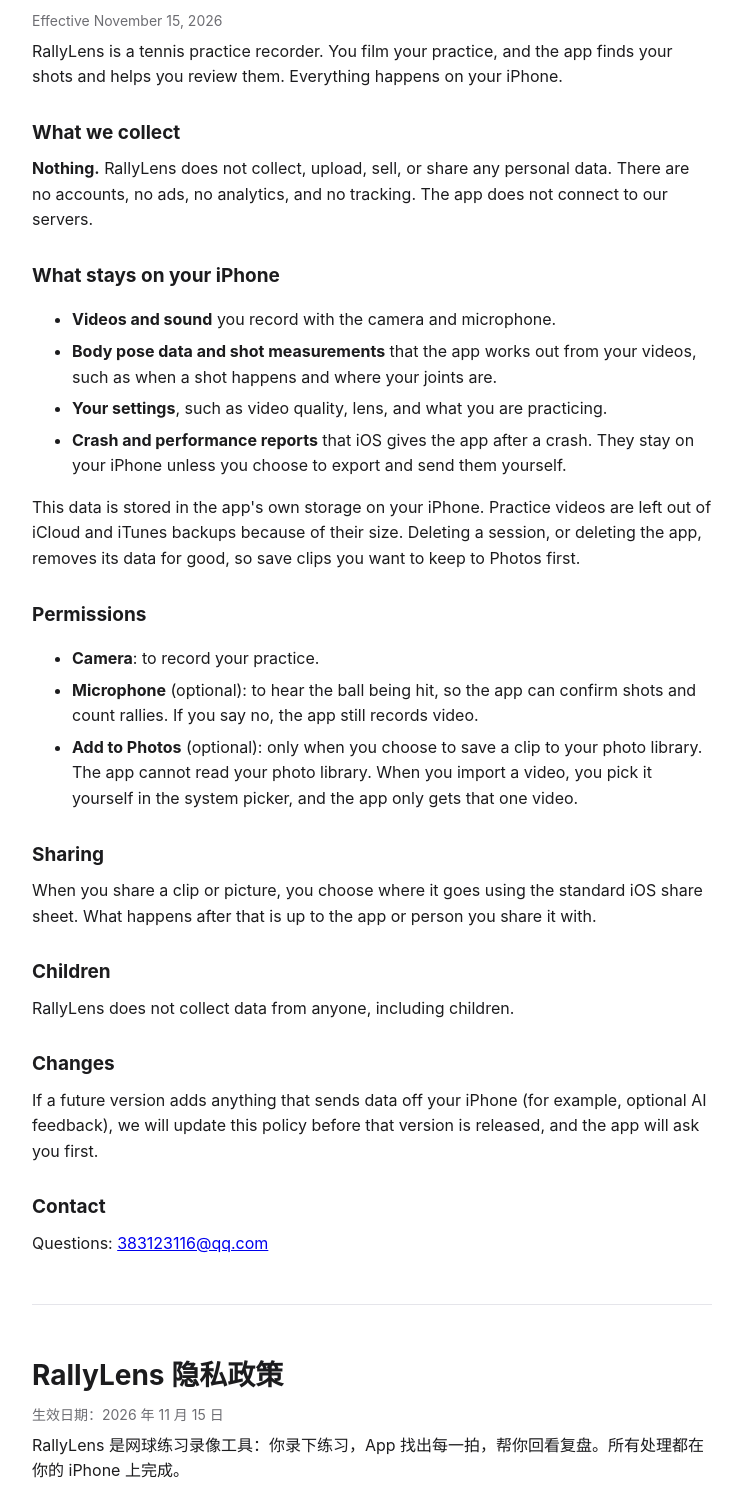
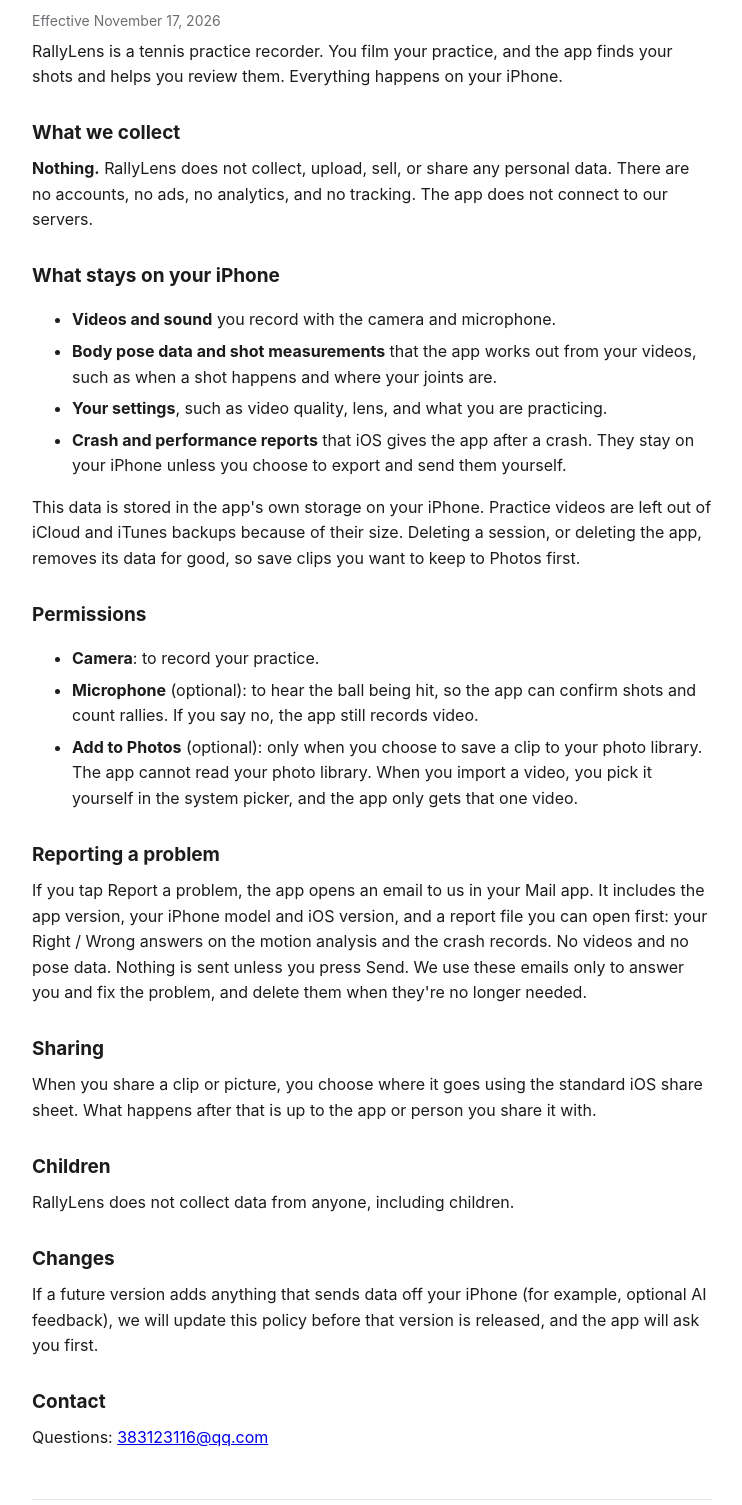
Before and after one commit to deanlan/Rally-Lens-Privacy, a plain HTML site: page index.html in a window 1280 px wide. Shown: the part 95-1600 px from the top of the page, without its empty margins (268-1010 px from the left). Drawn offline with Linux system fonts and the light colour scheme.

Commit message:
Explain problem-report emails
Co-Authored-By: Claude Opus 5.5 <noreply@anthropic.com>

```diff
--- a/index.html
+++ b/index.html
@@ -23,7 +23,7 @@
 
 <section id="en" lang="en">
 <h1>RallyLens Privacy Policy</h1>
-<p class="dim">Effective November 15, 2026</p>
+<p class="dim">Effective November 17, 2026</p>
 
 <p>RallyLens is a tennis practice recorder. You film your practice, and the app finds your shots and helps you review them. Everything happens on your iPhone.</p>
 
@@ -46,6 +46,9 @@
   <li><strong>Add to Photos</strong> (optional): only when you choose to save a clip to your photo library. The app cannot read your photo library. When you import a video, you pick it yourself in the system picker, and the app only gets that one video.</li>
 </ul>
 
+<h2>Reporting a problem</h2>
+<p>If you tap Report a problem, the app opens an email to us in your Mail app. It includes the app version, your iPhone model and iOS version, and a report file you can open first: your Right / Wrong answers on the motion analysis and the crash records. No videos and no pose data. Nothing is sent unless you press Send. We use these emails only to answer you and fix the problem, and delete them when they're no longer needed.</p>
+
 <h2>Sharing</h2>
 <p>When you share a clip or picture, you choose where it goes using the standard iOS share sheet. What happens after that is up to the app or person you share it with.</p>
 
@@ -63,7 +66,7 @@
 
 <section id="zh" lang="zh-Hans">
 <h1>RallyLens 隐私政策</h1>
-<p class="dim">生效日期：2026 年 11 月 15 日</p>
+<p class="dim">生效日期：2026 年 11 月 17 日</p>
 
 <p>RallyLens 是网球练习录像工具：你录下练习，App 找出每一拍，帮你回看复盘。所有处理都在你的 iPhone 上完成。</p>
 
@@ -86,6 +89,9 @@
   <li><strong>添加到相册</strong>（可选）：只在你选择把片段存到相册时使用。App 读不到你的相册；导入视频时由你在系统选择器里挑，App 只拿到你选的那一段。</li>
 </ul>
 
+<h2>报告问题</h2>
+<p>点“报告问题”时，App 会在“邮件”里打开一封发给我们的邮件，里面有 App 版本、iPhone 型号和 iOS 版本，以及一个你可以先打开查看的报告文件：你对动作分析点过的“准 / 不准”汇总和崩溃记录，不含视频和姿态数据。只有你点了发送才会发出。我们只用这些邮件回复你、修复问题，用不到时就删除。</p>
+
 <h2>分享</h2>
 <p>分享片段或图片时，由你通过 iOS 系统的分享菜单决定发到哪里。之后的处理由你分享到的 App 或对方决定。</p>
 
```
